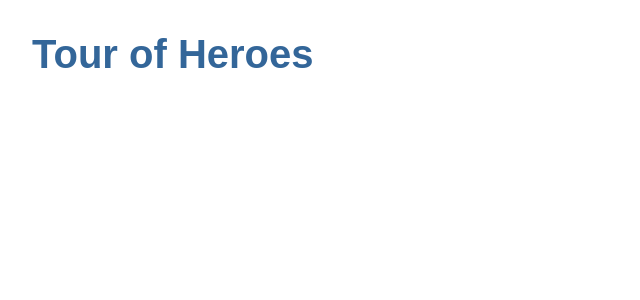
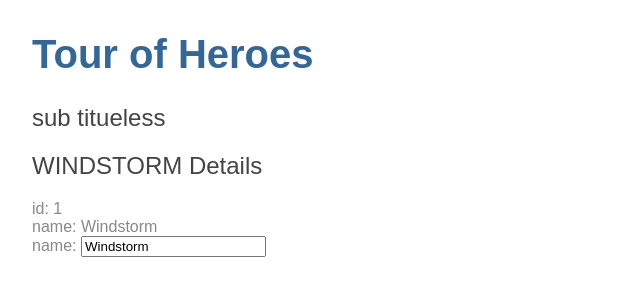
Before and after one commit to AlejandroBonilla/Angular5Examples, an Angular app: page / in a window 1280 px wide. Shown: the top 300 px of the page, without its empty margins (0-640 px from the left). Built offline with nearby package versions, Linux system fonts and the light colour scheme.

Commit message:
Primer tutorial terminado

```diff
--- a/src/app/app.component.html
+++ b/src/app/app.component.html
@@ -1 +1,4 @@
 <h1>{{title}}</h1>
+<h2>{{subtitle}}</h2>
+
+<app-heroes></app-heroes>
--- a/src/app/app.component.ts
+++ b/src/app/app.component.ts
@@ -7,4 +7,6 @@
 })
 export class AppComponent {
   title = 'Tour of Heroes';
+  subtitle = 'sub titueless';
+
 }
--- /dev/null
+++ b/src/app/hero.ts
@@ -0,0 +1,4 @@
+export class Hero {
+    id: number;
+    name: string;
+  }
--- /dev/null
+++ b/src/app/heroes/heroes.component.html
@@ -0,0 +1,10 @@
+<h2>{{ hero.name | uppercase }} Details</h2>
+<div><span>id: </span>{{hero.id}}</div>
+<div><span>name: </span>{{hero.name}}</div>
+
+
+<div>
+  <label>name:
+    <input [(ngModel)]="hero.name" placeholder="name">
+  </label>
+</div>
--- /dev/null
+++ b/src/app/heroes/heroes.component.ts
@@ -0,0 +1,19 @@
+import { Component, OnInit } from '@angular/core';
+import { Hero } from '../hero';
+
+@Component({
+  selector: 'app-heroes',
+  templateUrl: './heroes.component.html',
+  styleUrls: ['./heroes.component.css']
+})
+export class HeroesComponent implements OnInit {
+  hero: Hero = {
+    id: 1,
+    name: 'Windstorm'
+  };
+
+  constructor() {}
+
+  ngOnInit() {}
+
+}
--- a/src/index.html
+++ b/src/index.html
@@ -10,5 +10,6 @@
 </head>
 <body>
   <app-root></app-root>
+
 </body>
 </html>
```
Also changed, not shown: src/app/app.module.ts (+6 -3 lines), src/app/heroes/heroes.component.css (added), 2 other files (tests, documents, lock files or other folders).
